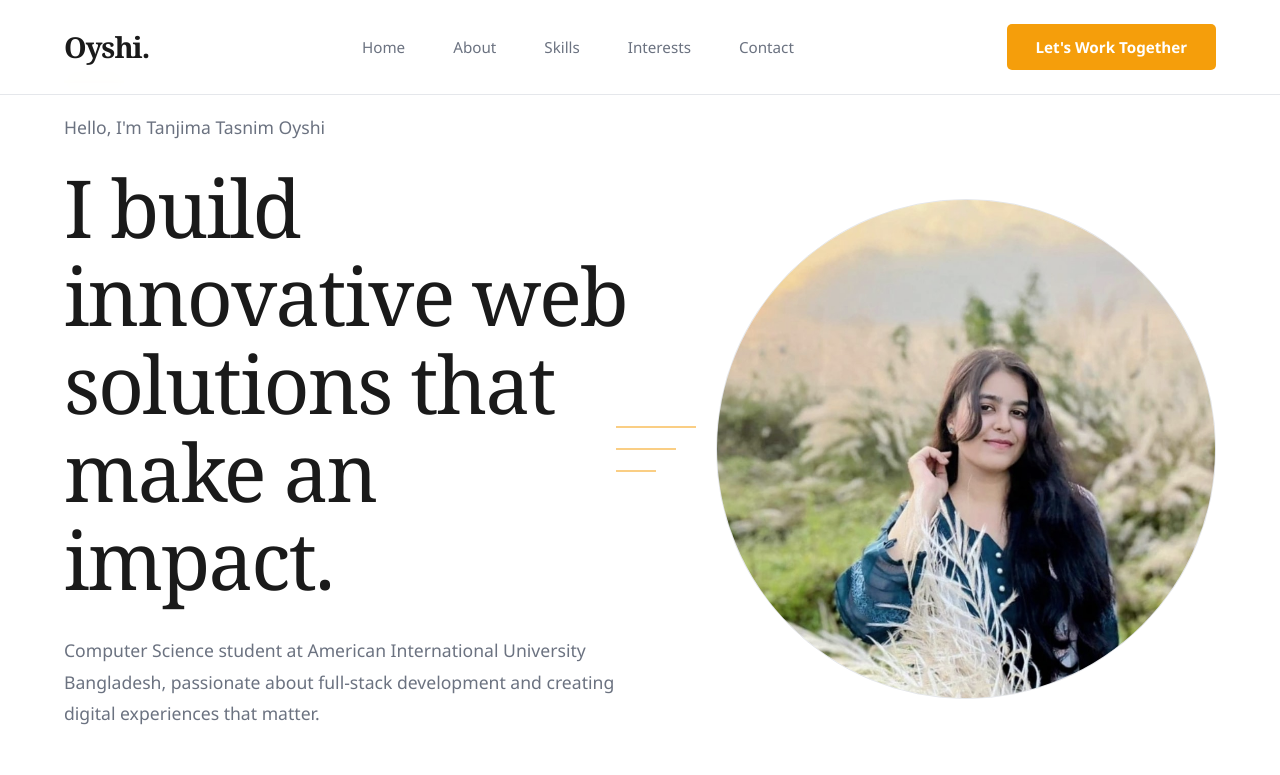
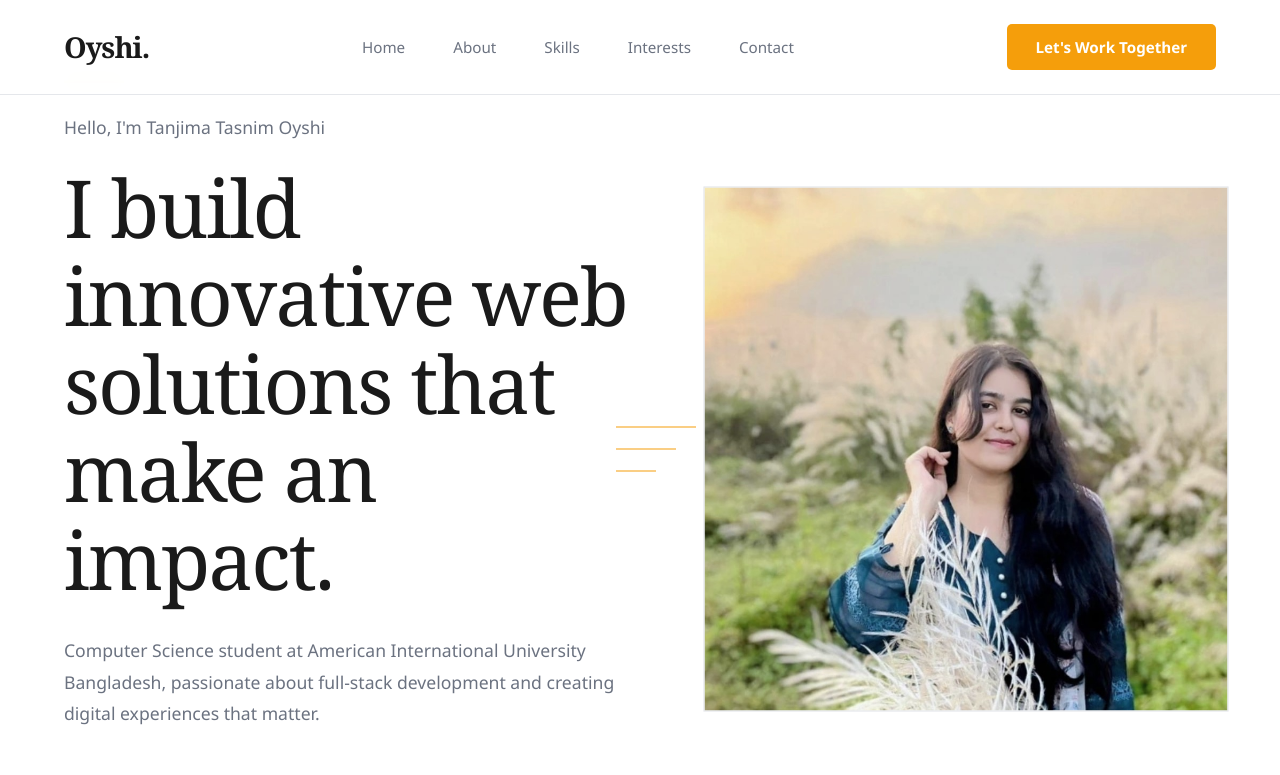
Before and after one commit to MasrurAhmedd/oyshiPorfolio, a plain HTML site: page index.html in a window 1280 px wide. In both pictures the pointer is over the element 966 px from the left and 448 px from the top of the page. Shown: the top 775 px of the page. Drawn offline with Linux system fonts and the light colour scheme.

Commit message:
Update index.html

```diff
--- a/index.html
+++ b/index.html
@@ -219,7 +219,7 @@
             width: 40px;
         }
 
-        .hero-image {
+   .hero-image {
     width: 500px;
     height: 500px;
     background: var(--light-gray);
@@ -227,6 +227,12 @@
     overflow: hidden;
     border: 1px solid var(--border);
     border-radius: 50%;
+    transition: all 0.6s ease;
+}
+
+.hero-image:hover {
+    border-radius: 0%;
+    transform: scale(1.05);
 }
 
         .hero-image img {
```
